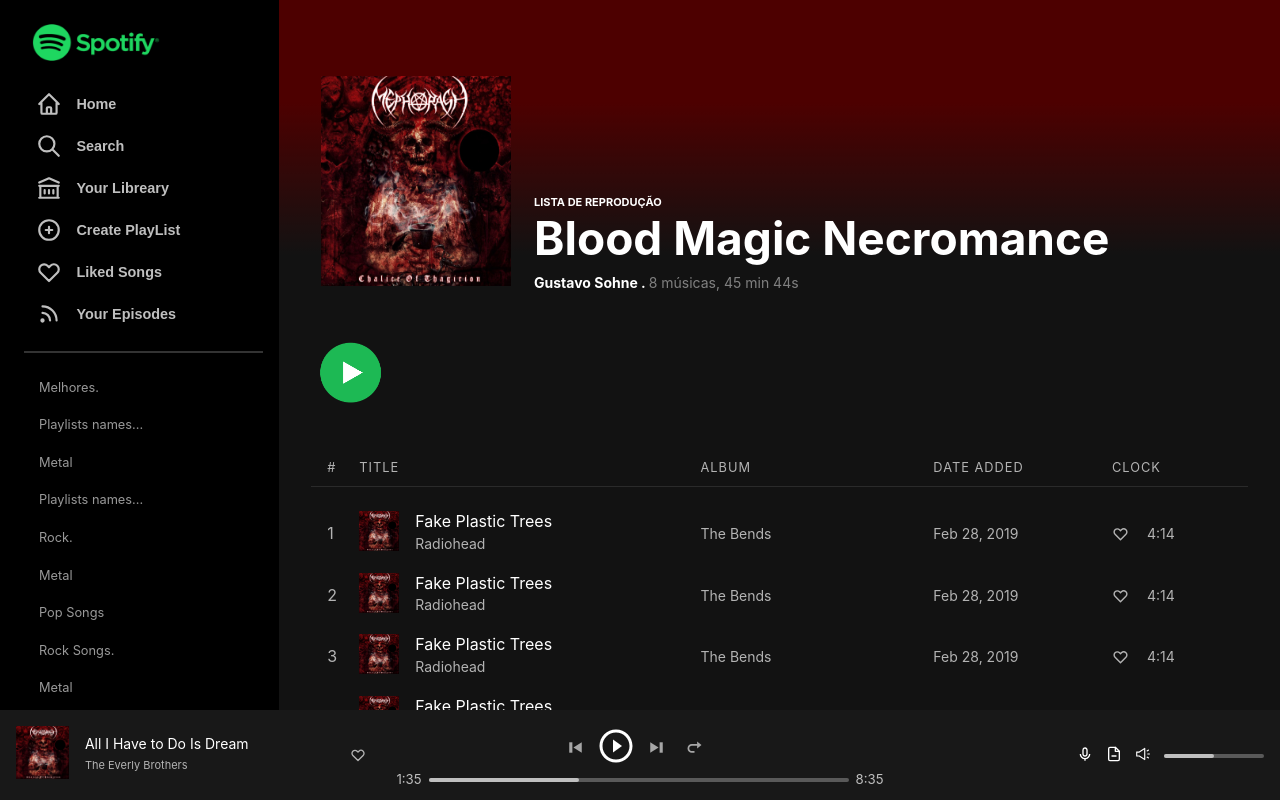
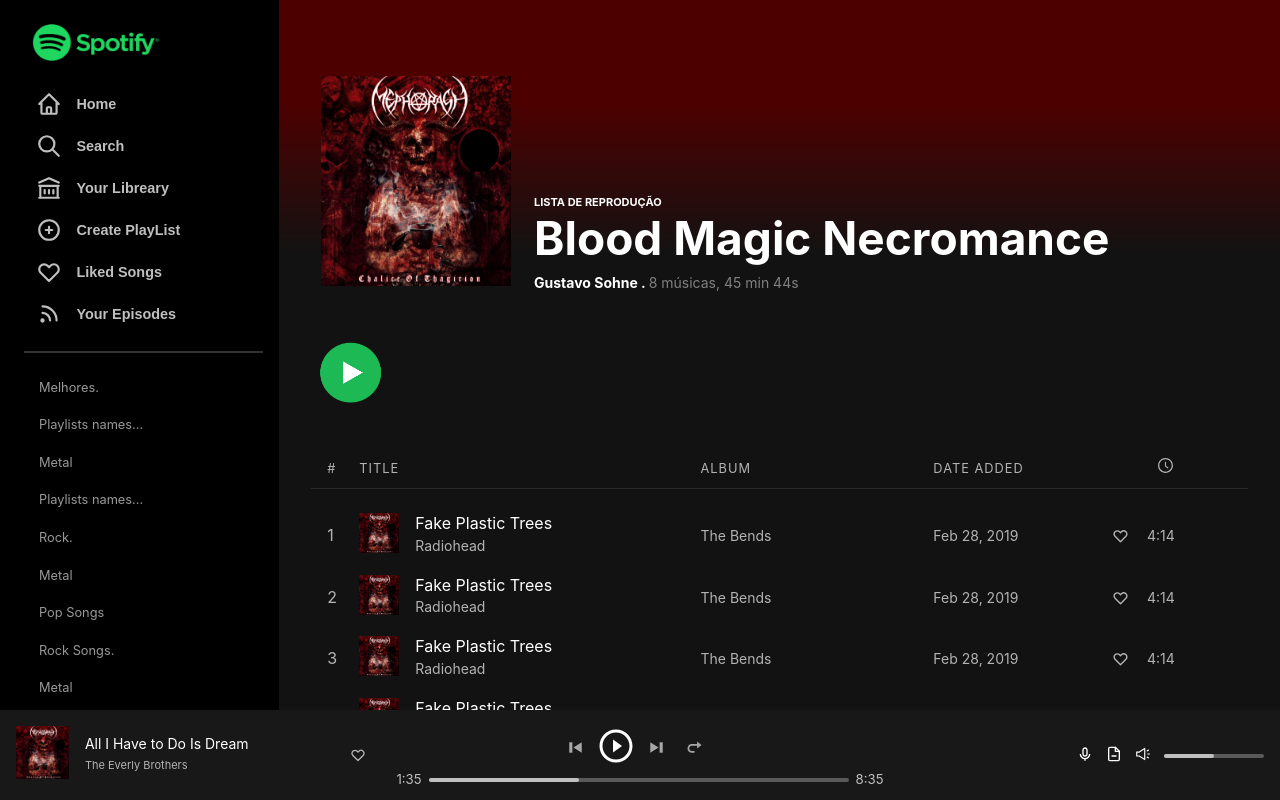
Before and after one commit to GustavoFSProg/spotify-clone, a Next.js app: page / in a window 1280 px wide. Built offline with nearby package versions, Linux system fonts and the light colour scheme.

Commit message:
its finished

```diff
--- a/src/components/Main/PlayList/index.js
+++ b/src/components/Main/PlayList/index.js
@@ -1,6 +1,7 @@
 import { memo } from 'react'
 import Image from 'next/image'
 import { HeartIcon } from '@heroicons/react/outline'
+import { AiOutlineClockCircle } from 'react-icons/ai'
 
 import { SectionPlayList, Grid, Column, Row, Title, P, Pm, ImgContainer } from './styles'
 import { playListData } from './playListData'
@@ -38,7 +39,9 @@
         <Title>TITLE</Title>
         <Title>ALBUM</Title>
         <Title>DATE ADDED</Title>
-        <Title>CLOCK</Title>
+        <Title style={{ textAlign: 'right', width: '62px' }}>
+          <AiOutlineClockCircle size="17" />
+        </Title>
       </Grid>
 
       {playListData.map((l, i) => (
```
